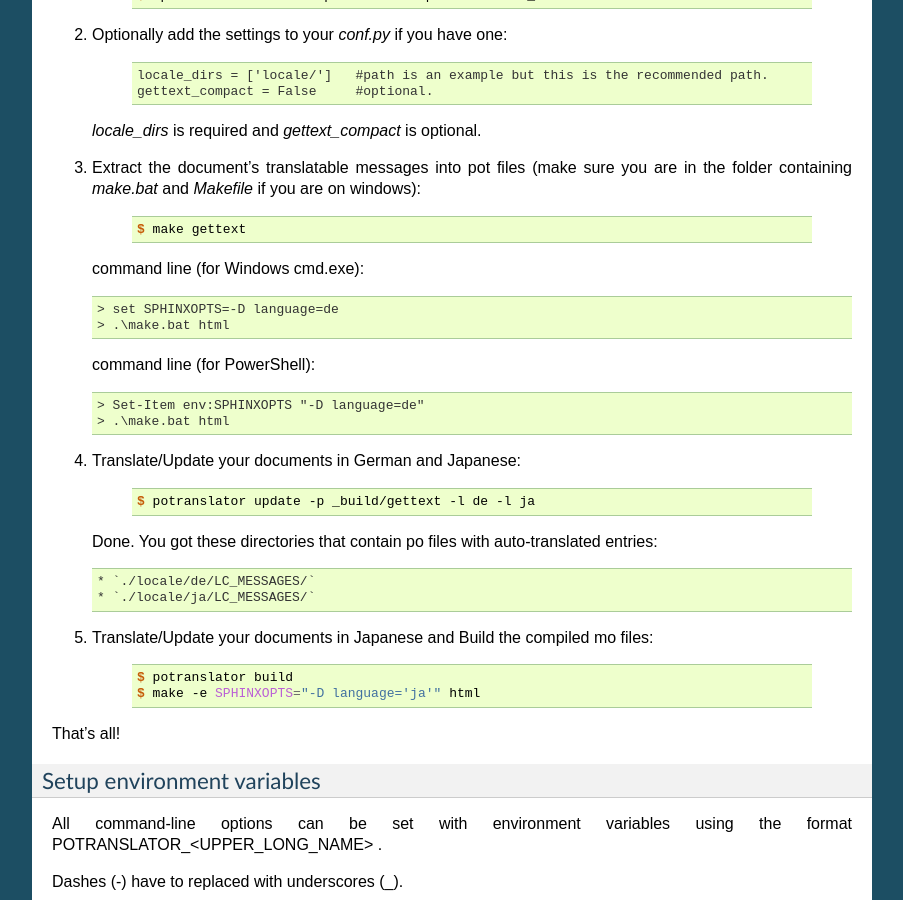
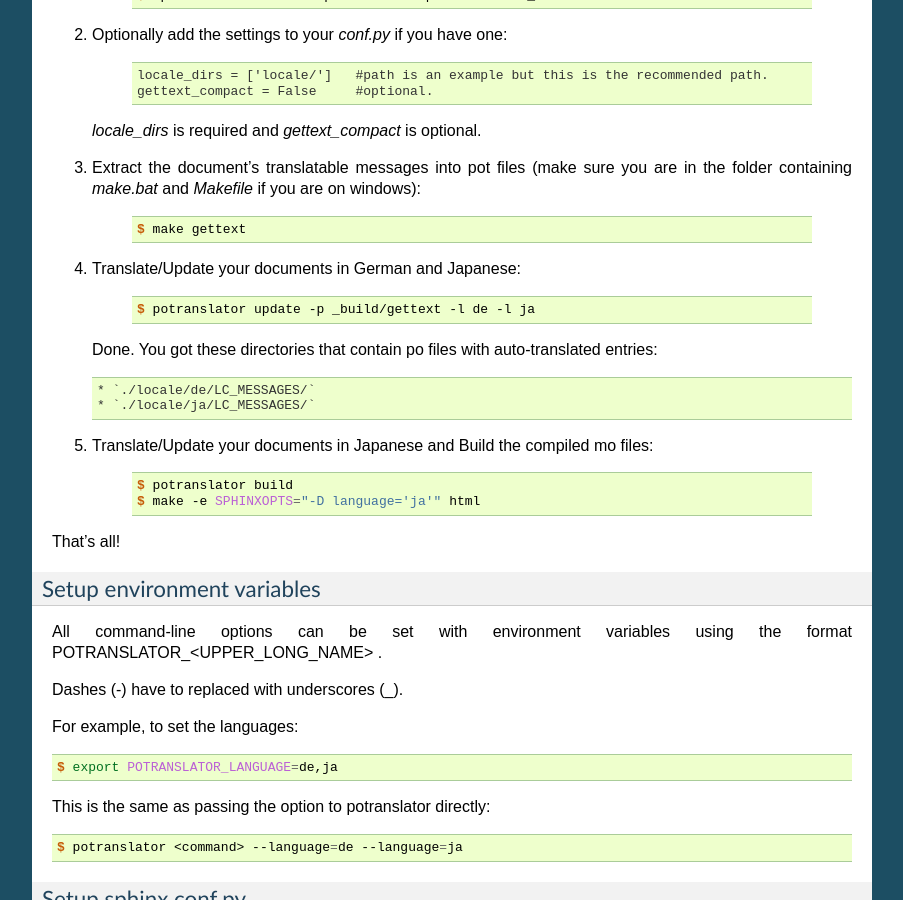
Before and after one commit to SekouD/potranslator, a Sphinx documentation site: the page built from docs/usage.rst, in a window 1280 px wide and 900 px high, scrolled down 601 px. Shown: the whole window, without its empty margins (198-1101 px from the left). Built offline with Sphinx 7.4.7, drawn with Linux system fonts in a browser that asks for light colours; the version number is read from the project's files by our own code.

Commit message:
Updated documentation.

```diff
--- a/docs/usage.rst
+++ b/docs/usage.rst
@@ -53,19 +53,6 @@
 
         $ make gettext
 
-   command line (for Windows cmd.exe):
-
-   .. code-block:: console
-
-      > set SPHINXOPTS=-D language=de
-      > .\make.bat html
-
-   command line (for PowerShell):
-
-   .. code-block:: console
-
-      > Set-Item env:SPHINXOPTS "-D language=de"
-      > .\make.bat html
 
 4. Translate/Update your documents in German and Japanese:
 
```
Also changed, not shown: README.rst (+0 -14 lines).
